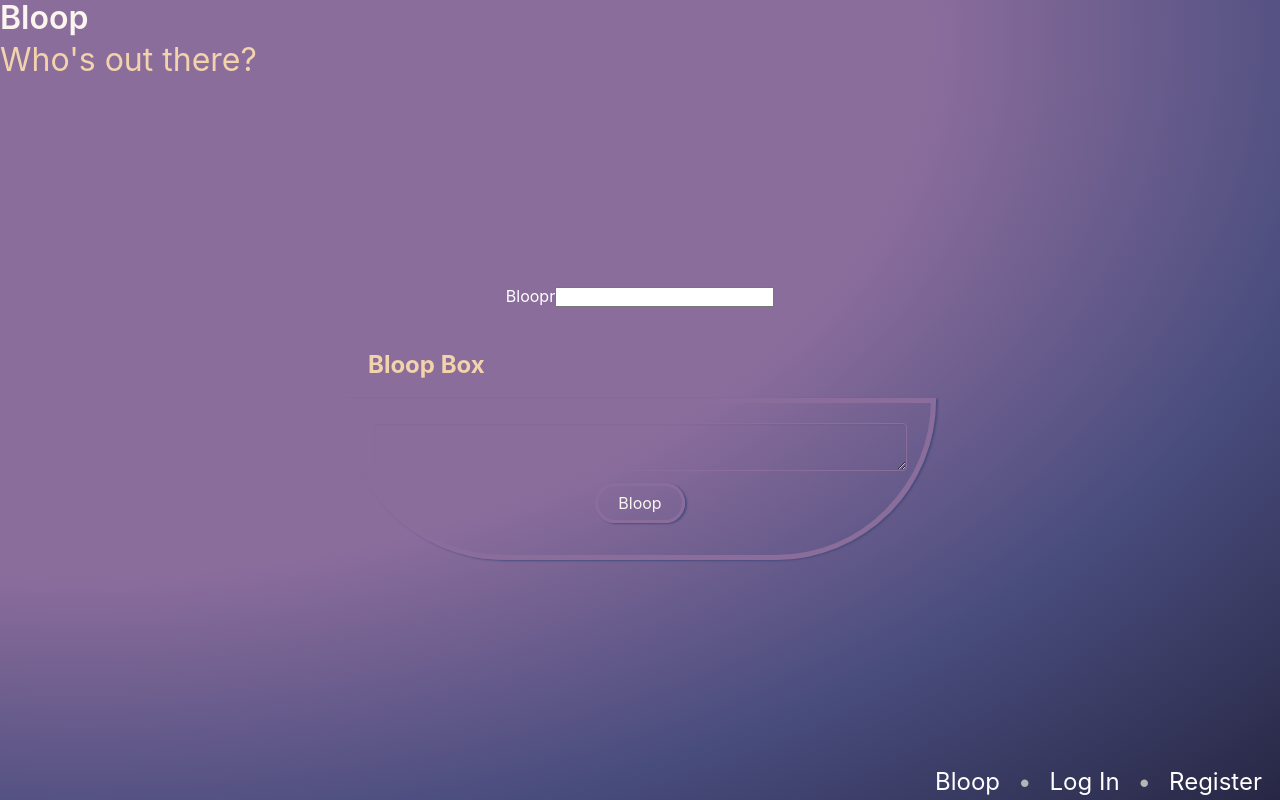
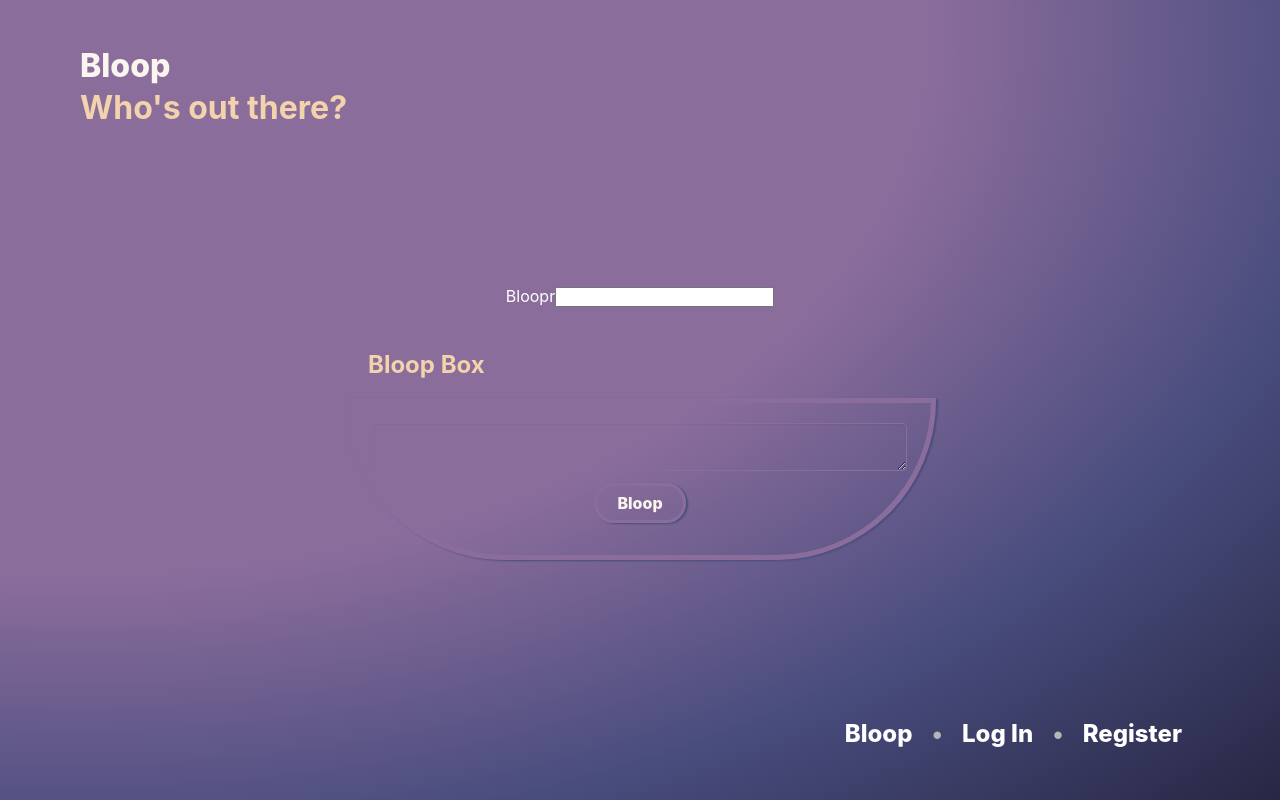
Before and after one commit to baezus/bloop2, a React (Create React App) app in the folder bloop/: page /users/login in a window 1280 px wide. Shown: the top 800 px of the page. Built offline with nearby package versions, Linux system fonts and the light colour scheme.

Commit message:
More styling.

```diff
--- a/bloop/src/components/App.js
+++ b/bloop/src/components/App.js
@@ -33,7 +33,7 @@ class App extends Component {
                     </div>
                     <div className="hero-foot">
                       <nav className="breadcrumb is-right is-large has-bullet-separator" aria-label="breadcrumbs">
-                        <ul>
+                        <ul className="nav-list">
                           <li className="nav-link"><Link to="/" className="nav-link">Bloop</Link></li>
                           <li><Link to="/users/login" className="nav-link">Log In</Link></li>
                           <li><Link to="/users/signup" className="nav-link">Register</Link></li>
--- a/bloop/src/styles/blah.scss
+++ b/bloop/src/styles/blah.scss
@@ -26,6 +26,7 @@ textarea#bloopinPut.textarea.is-small {
 button.button.is-outlined.is-rounded.is-small.is-size-6 {
   border-width: 3px;
   box-shadow: 2px 1px 2px $primaryShadow;
+  font-weight: 800;
 }
 
 div.bloopBox.message-body {
--- a/bloop/src/styles/bloop.scss
+++ b/bloop/src/styles/bloop.scss
@@ -33,8 +33,30 @@ body {
 
 .hero.is-success .title {
   color: $accentBright;
+  margin-top: 3rem;
+  margin-left: 5rem;
+  font-weight: 850;
 }
 
 .hero.is-success .subtitle {
   color: $accentLight;
+  margin-left: 5rem;
+  font-weight: 700;
 }
+
+nav.breadcrumb.is-right.is-large.has-bullet-separator {
+  margin-right: 5rem;
+  margin-bottom: 3rem;
+}
+
+a.nav-link {
+  color: $ghostColor;
+  text-decoration: none;
+  font-weight: 850;
+}
+
+a.nav-link:hover {
+  color: $accentLight;
+  text-decoration: none;
+  font-weight: 850;
+}
```
Also changed, not shown: 1 other file (tests, documents, lock files or other folders).
